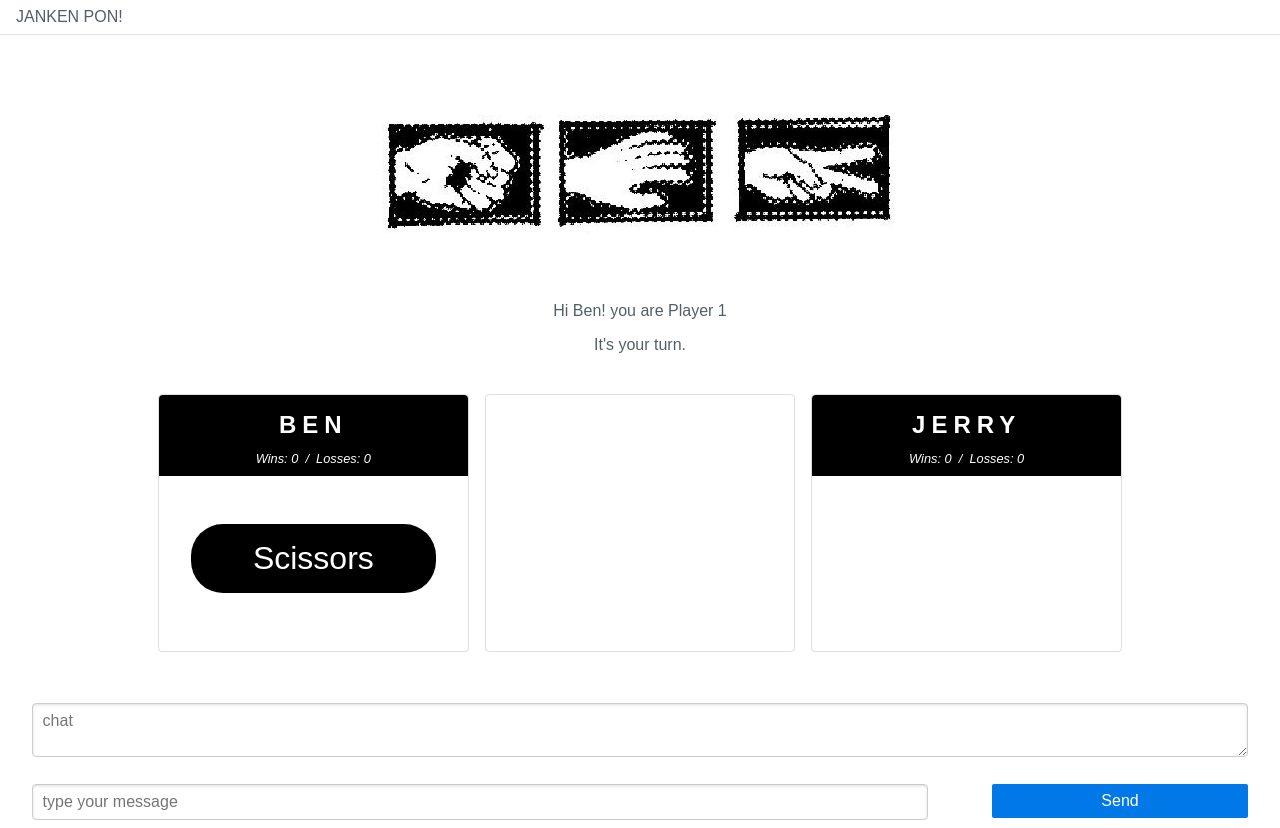
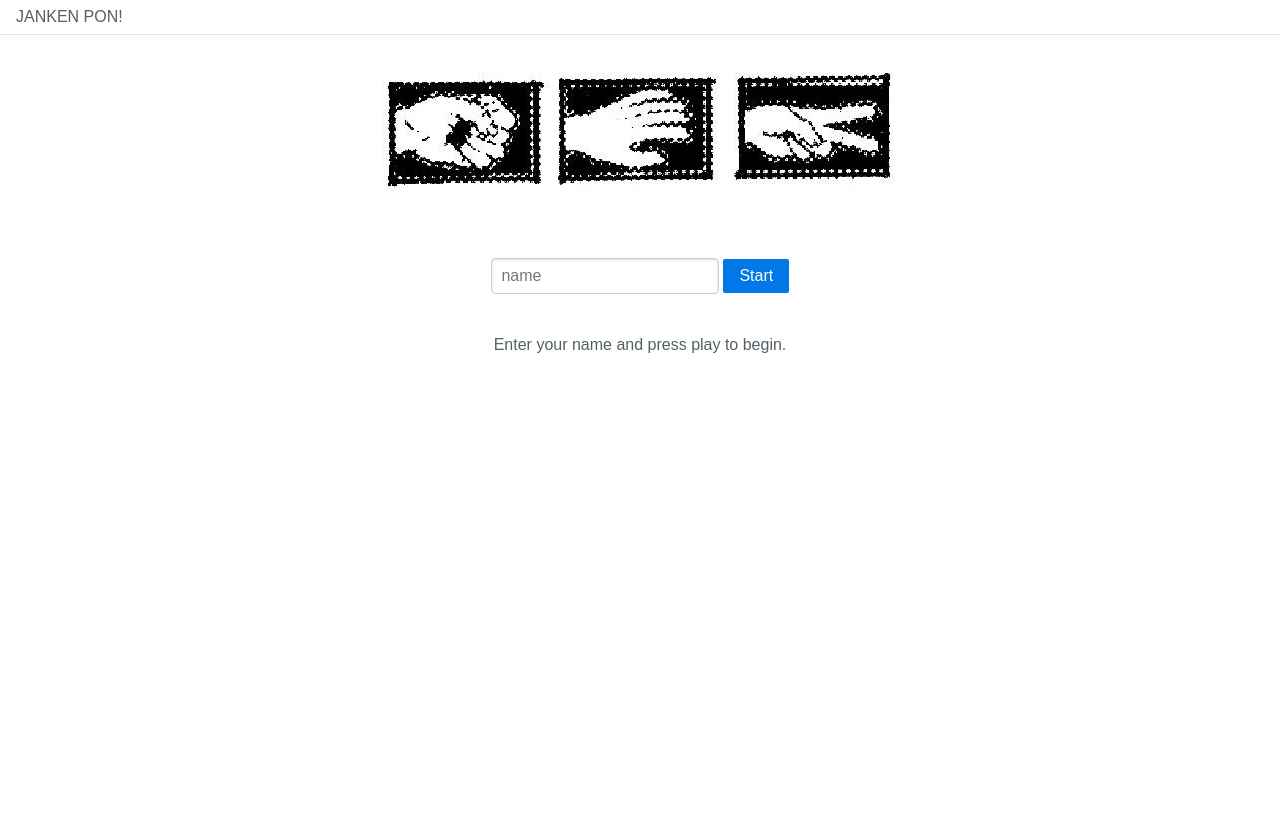
Before and after one commit to median-man/RPS-multiplayer, a plain HTML site: page index.html in a window 1280 px wide. After the commit the page ends 800 px from the top, so only its background shows below. Drawn offline with nearby package versions, Linux system fonts and the light colour scheme.

Commit message:
finished static page views

```diff
--- a/index.html
+++ b/index.html
@@ -9,19 +9,10 @@
     <!--
 
 
-    ===== static waiting for player =====
+    ===== static landing page =====
 
-	This is what the page looks like when player is waiting for the other
+	This is what the landing page should look like.
 
-	* start button and name input hidden
-	* "Hi ..." text at top of page is visible
-	* status reads "Waiting for [opponent name]."
-	* the game area is visible
-	* player's name visible in the player box
-	* selection buttons hidden
-	* choice displayed in player box
-	* opponents name is visible in the opponent box
-	* chat box is visible
     -->
 
     <!-- stylesheets -->
@@ -50,53 +41,53 @@
 	<div class="l-content">
 		<div class=pure-g>
 			<div class="pure-u-1 info">
-				<div class="pure-form center-text invisible">
+				<div class="pure-form center-text">
 					<input id="txtName" class="" type="text" placeholder="name">
 					<button class="pure-button pure-button-primary">Start</button>
 				</div>
-				<div class="l-box center-text">
-					Hi <span class="playerName">Ben</span>! you are Player <span id="playerNum">1</span>
+				<div class="l-box center-text invisible">
+					Hi <span class="playerName"></span>! you are Player <span id="playerNum"></span>
 				</div>
-				<div id="status" class="l-box center-text">It's your turn.</div>
+				<div id="status" class="l-box center-text">Enter your name and press play to begin.</div>
 			</div>
 		</div>
 
 		<div class="gameArea pure-g">
 
 			<!-- player view -->
-			<div class="pure-u-1 pure-u-sm-1-3">
+			<div class="pure-u-1 pure-u-sm-1-3 invisible">
 				<div class="box playerBox">
 					<div class="boxHeader">
-						<h2 class="playerName">Ben</h2>
+						<h2 class="playerName">Press start to begin.</h2>
 						<div class="record">
-							Wins: <span id="playerWins">0</span>
+							Wins: <span id="playerWins"></span>
 							&nbsp;/&nbsp;
-							Losses: <span id="playerLosses">0</span>
+							Losses: <span id="playerLosses"></span>
 						</div>
 					</div>
-					<div class="boxButtonGroup hidden">
+					<div class="boxButtonGroup">
 						<div class="pure-button" id="rock">Rock</div>
 						<div class="pure-button" id="paper">Paper</div>
 						<div class="pure-button" id="scissors">Scissors</div>
 					</div>
-					<div id="playerChoice" class="choice">Scissors</div>
+					<div class="choice hidden"></div>
 				</div>
 			</div>
 
 			<!-- result view -->
-			<div class="pure-u-1 pure-u-sm-1-3 ">
-				<div class="box resultBox"><p id="result"></p></div>
+			<div class="pure-u-1 pure-u-sm-1-3  invisible">
+				<div class="box resultBox"><p id="result">Winner!</p></div>
 			</div>
 
 			<!-- opponent view -->
-			<div class="pure-u-1 pure-u-sm-1-3">
+			<div class="pure-u-1 pure-u-sm-1-3  invisible">
 				<div class="box opponentBox">
 					<div class="boxHeader">
-						<h2 class="playerName">Jerry</h2>
+						<h2 class="playerName">Waiting for Opponent</h2>
 						<div class="record">
-							Wins: <span id="opponentWins">0</span>
+							Wins: <span id="opponentWins"></span>
 							&nbsp;/&nbsp;
-							Losses: <span id="opponentLosses">0</span>
+							Losses: <span id="opponentLosses"></span>
 						</div>
 					</div>
 					<div class="choice hidden"></div>
@@ -105,7 +96,7 @@
 		</div>
 
 		<!-- chat display -->
-		<div class="pure-form chat-display">
+		<div class="pure-form chat-display hidden">
 			<div class="pure-g">
 				<div class="pure-u-1">
 					<div class="l-box">
```
Also changed, not shown: static_result.html (renamed from static_start.html, +36 -15 lines). Lines whose indentation alone changed are shown as unchanged.
